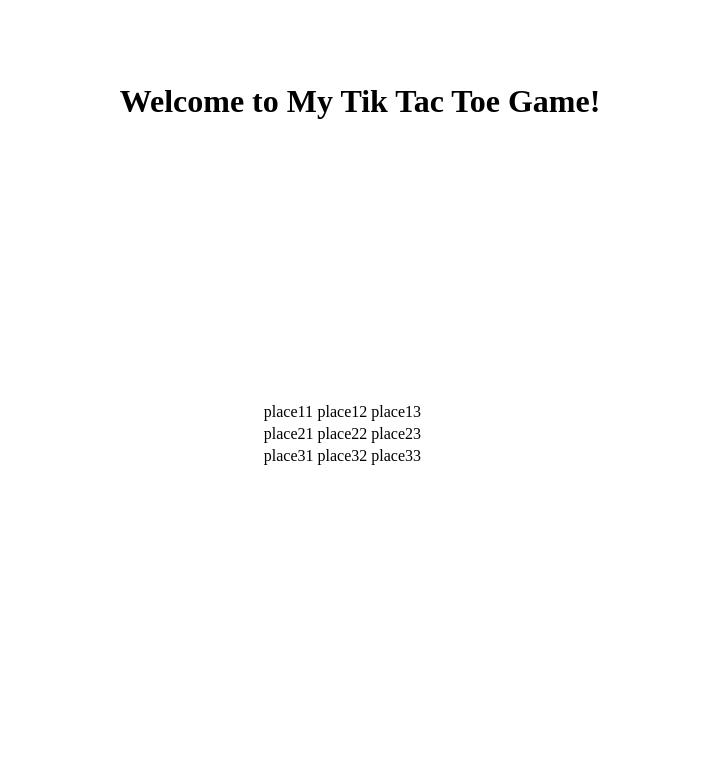
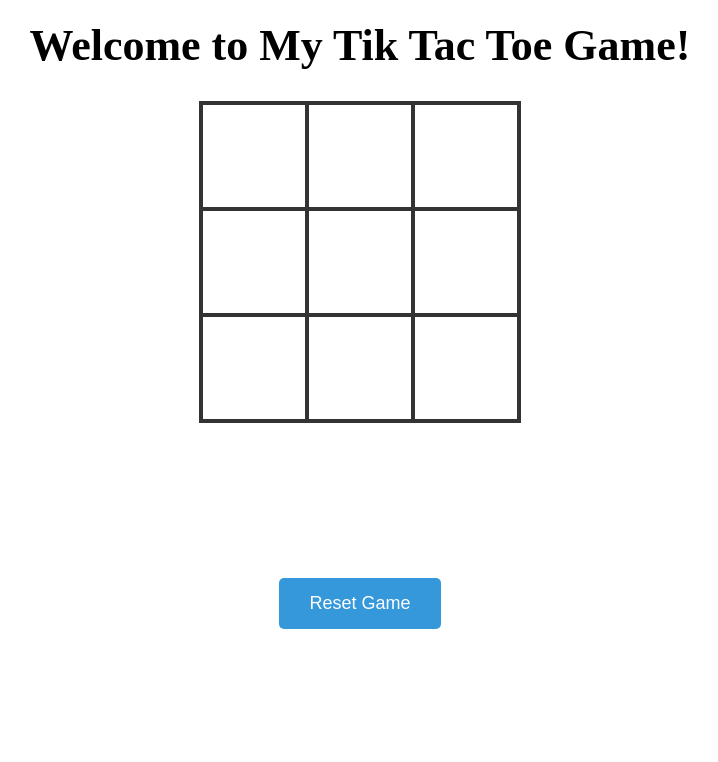
Before and after one commit to Lukefrotts227/webdevarc, a PHP site: page / in a window 1280 px wide. Shown: the top 762 px of the page, without its empty margins (280-998 px from the left). Run offline with PHP 8.4, Linux system fonts and the light colour scheme.

Commit message:
stop point for now

```diff
--- a/Ordinary/tictakto/public/index.html
+++ b/Ordinary/tictakto/public/index.html
@@ -11,22 +11,27 @@
 
         <table class="board" id="board">
             <tr class="row-1" id="row-1">
-                <td>place11</td>
-                <td>place12</td>
-                <td>place13</td>
+                <td></td>
+                <td></td>
+                <td></td>
             </tr>
             <tr class="row-2" id="row-2">
-                <td>place21</td>
-                <td>place22</td>
-                <td>place23</td>
+                <td></td>
+                <td></td>
+                <td></td>
             </tr>
             <tr class="row-3" id="row-3">
-                <td>place31</td>
-                <td>place32</td>
-                <td>place33</td>
+                <td></td>
+                <td></td>
+                <td></td>
             </tr>
 
         </table>
+
+        <div class="center-reset-button" id="center-reset-button">
+            <button class="reset-button" id="reset-button">Reset Game</button>
+        </div>
+
 
 
         <script src="/script.js"></script>
--- a/Ordinary/tictakto/public/script.js
+++ b/Ordinary/tictakto/public/script.js
@@ -1,16 +1,26 @@
 
 // here is the empty board
 const board = [
-['e', 'e', 'e'],
-['e', 'e', 'e'],
-['e', 'e', 'e']
+['', '', ''],
+['', '', ''],
+['', '', '']
 ];
 
 let currentPlayer = 'X';
 let GameOver = true;
 
 const cells = document.querySelectorAll('.board td');
-cells.forEach(cell => cell.addEventListener('click', handleCellClick))
+cells.forEach(cell => cell.addEventListener('click', handleCellClick));
+
+for (let row = 0; row < board.length; row++) {
+    for (let col = 0; col < board[row].length; col++) {
+        const cell = cells[row * 3 + col];
+        cell.textContent = board[row][col];
+    }
+}
+
+const resetButton = document.getElementById('reset-button');
+resetButton.addEventListener('click', resetGame);
 
 
 function handleCellClick(event){
@@ -18,14 +28,38 @@ function handleCellClick(event){
     const row = cell.parentElement.rowIndex;
     const col = cell.cellIndex;
 
-}
+    const winner = checkOutcome(board, row, col);
+    if(winner){
 
-function canPut(board, pos){
+    }else{
+        currentPlayer = swapPlayer(currentPlayer);
+    }
 
 }
 
-function checkOutcome(board, pos){
+function canPut(board, row, col){
+    return board[row][col] === '';
+}
 
+function checkOutcome(board, row, col){
+
+
+    return null;
+
+}
+
+function resetGame() {
+    // Clear the board array and reset the visual appearance
+    for (let row = 0; row < board.length; row++) {
+        for (let col = 0; col < board[row].length; col++) {
+            board[row][col] = '';
+            cells[row * 3 + col].textContent = '';
+        }
+    }
+
+    // Reset game state variables
+    currentPlayer = 'X';
+    gameOver = false;
 }
 
 function swapPlayer(currentPlayer){
--- a/Ordinary/tictakto/public/styles.css
+++ b/Ordinary/tictakto/public/styles.css
@@ -1,15 +1,74 @@
+/* Style for the game board */
+.board {
+    border-collapse: collapse;
+    margin: 20px auto;
+}
 
+.board td {
+    width: 100px;
+    height: 100px;
+    text-align: center;
+    vertical-align: middle;
+    font-size: 44px;
+    font-weight: bold;
+    border: 4px solid #333;
+    cursor: pointer;
+}
 
-.title{
-    position: absolute;
-    top: 10%;
-    left: 50%;
-    transform: translate(-50%, -50%);
+.board td:hover {
+    background-color: #eee;
+}
+
+/* Style for the title */
+.title {
+    text-align: center;
+    font-size: 44px;
+    margin-top: 20px;
+    margin-bottom: 30px;
+}
+.center-reset-button{
+    display:flex;
+    justify-content: center;
+    align-items: center;
+    height: 40vh;
+}
+
+.reset-button {
+    display: inline-block;
+    padding: 15px 30px;
+    font-size: 18px;
+    background-color: #3498db;
+    color: #fff;
+    border: none;
+    border-radius: 5px;
+    cursor: pointer;
+    transition: background-color 0.3s ease;
+
 
 }
 
-.board{
-    position: absolute;
-    top:50%;
-    right:45%;
+/* Hover effect */
+.reset-button:hover {
+    background-color: #2980b9;
+    animation: spin 1s infinite linear;
 }
+
+@keyframes spin{
+    0% { transform: rotate(0deg); }
+    100% { transform: rotate(360deg); }
+}
+
+
+.board td::after {
+    content: attr(data-symbol); /* Display the 'X' or 'O' value set in data-symbol attribute */
+    font-size: 24px;
+    font-weight: bold;
+}
+
+.board td[data-symbol='O']::after {
+    color: #6495ed; /* Blue color for 'O' */
+}
+
+.board td[data-symbol='X']::after {
+    color: #ff6347; /* Red color for 'X' */
+}
```
